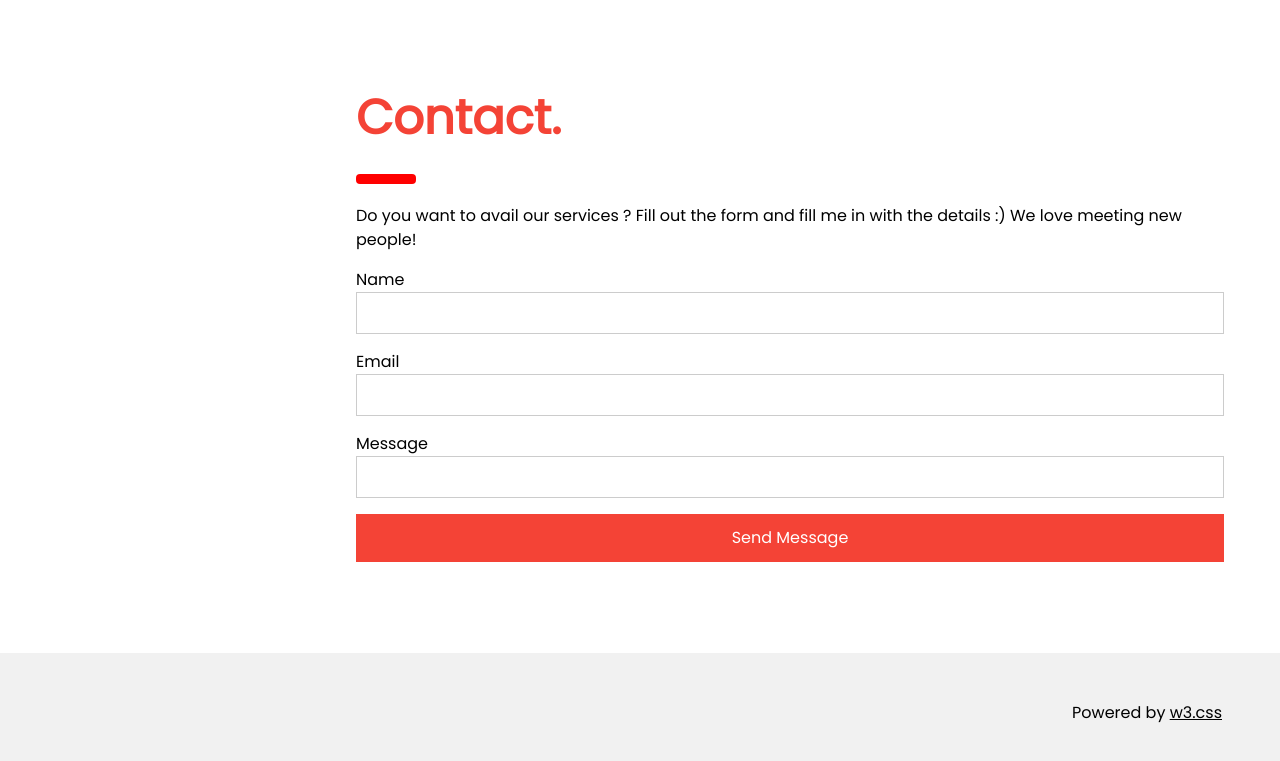
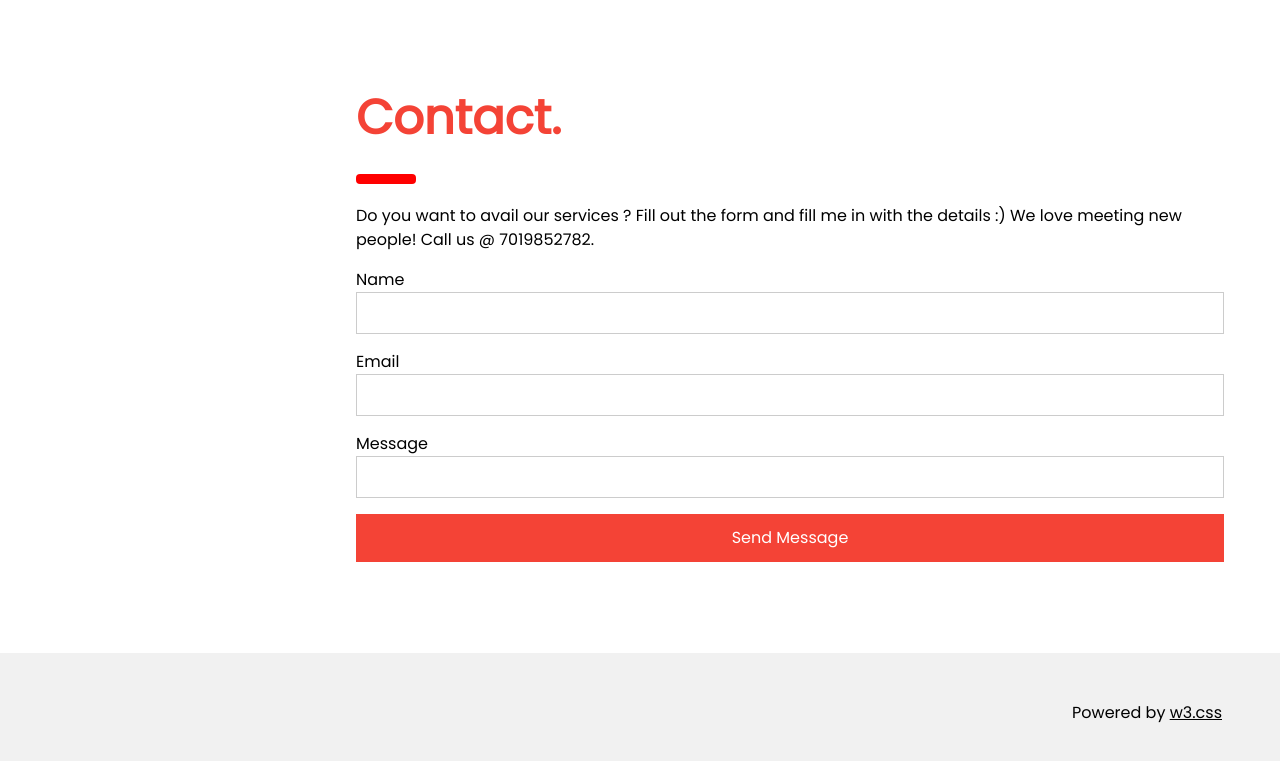
Before and after one commit to fixitupindia/fixitupindia.github.io, a plain HTML site: page index.html in a window 1280 px wide. Shown: the part 1232-1993 px from the top of the page. Drawn offline with nearby package versions, Linux system fonts and the light colour scheme.

Commit message:
Update index.html

```diff
--- a/index.html
+++ b/index.html
@@ -90,7 +90,7 @@ We at Quick Service, service your television with passion. We deliver perfection
   <div class="w3-container" id="contact" style="margin-top:75px">
     <h1 class="w3-xxxlarge w3-text-red"><b>Contact.</b></h1>
     <hr style="width:50px;border:5px solid red" class="w3-round">
-    <p>Do you want to avail our services ? Fill out the form and fill me in with the details :) We love meeting new people!</p>
+    <p>Do you want to avail our services ? Fill out the form and fill me in with the details :) We love meeting new people! Call us @ 7019852782.</p>
     <form action="/action_page.php" target="_blank">
       <div class="w3-section">
         <label>Name</label>
```
